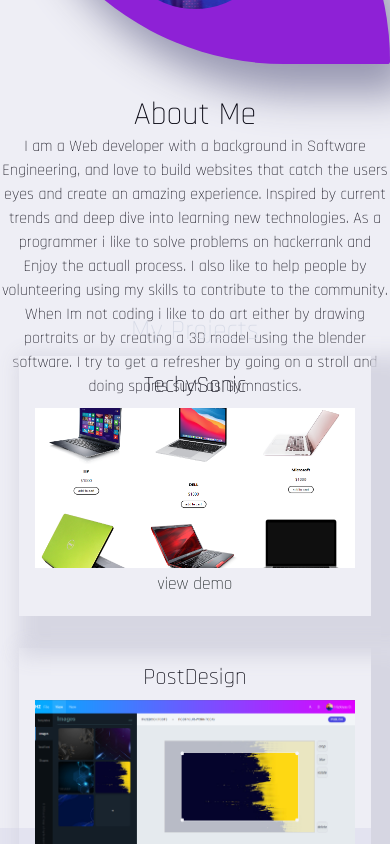
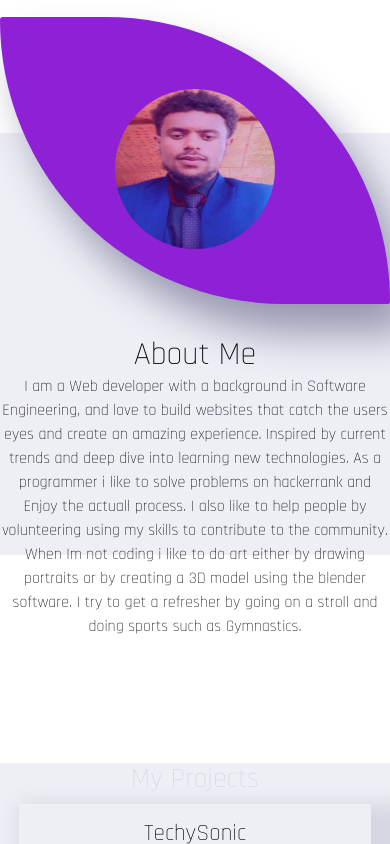
Before and after one commit to hizki-rp/React-project, a React (Create React App) app: page / in a window 390 px wide. Shown: the part 980-1824 px from the top of the page. Built offline with nearby package versions, Linux system fonts and the light colour scheme; a web font is replaced by a local one.

Commit message:
responsiveness

```diff
--- a/src/App.css
+++ b/src/App.css
@@ -39,6 +39,11 @@ button a:hover{
 body{
   font-family: Rajdhani !important;
   font-size: 1.09rem !important;
+}
+.main-info {
+  h1 {
+    font-weight: 500;
+  }
 }
 .container-header{
   align-items: center;
@@ -176,10 +181,14 @@ body{
       padding-bottom: 2rem;
       display: flex;
       align-items: center;
+      margin-top: 15rem;
     }
    .about-header{
     font-size: 2rem;
    }
+    .projects {
+      margin-top: 13rem;
+    }
     .container-Projects img{
       width: 20rem;
       height: 10rem;
```
